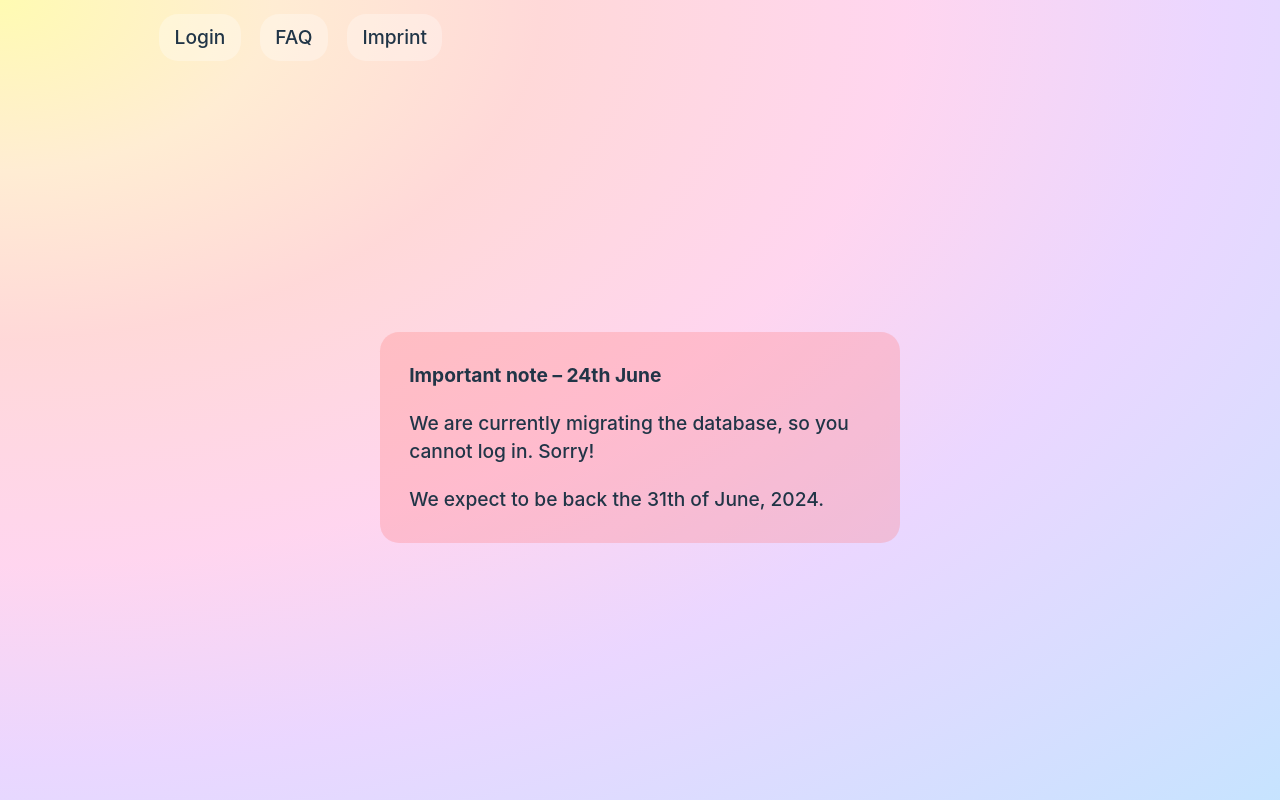
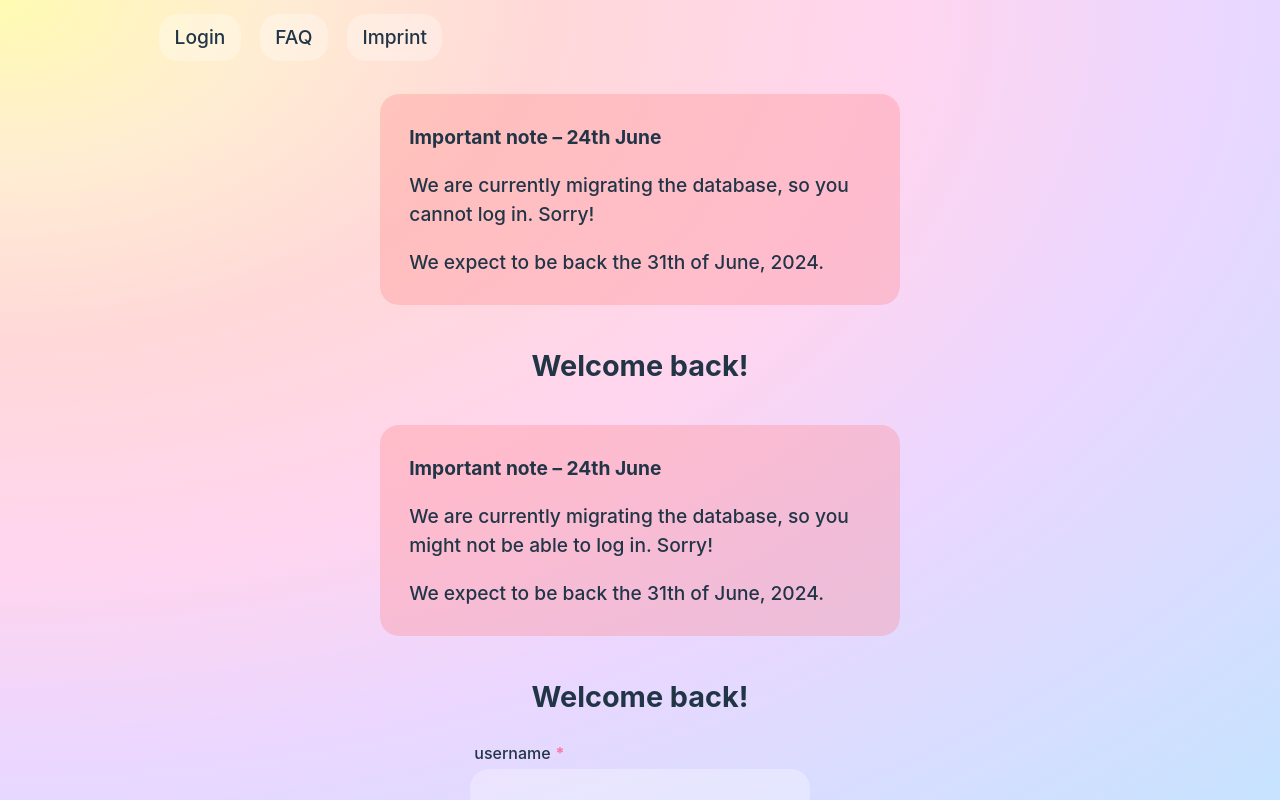
Before and after one commit to extra-jalapenos/apprendio-flashcard-app-frontend, a React (Vite) app: page /login in a window 1280 px wide. Built offline with nearby package versions, Linux system fonts and the light colour scheme; no server answers.

Commit message:
edit warning banner note

```diff
--- a/src/components/login/Login.jsx
+++ b/src/components/login/Login.jsx
@@ -67,13 +67,13 @@ export default function Login () {
         <p>We are currently migrating the database, so you cannot log in. Sorry!</p>
         <p>We expect to be back the 31th of June, 2024.</p>
       </div>
-      {/* <h2>Welcome back!</h2>
+      <h2>Welcome back!</h2>
       <div className="banner warning">
         <p><b>Important note – 24th June</b></p>
-        <p>We are currently migrating the database, so you cannot log in. Sorry!</p>
+        <p>We are currently migrating the database, so you might not be able to log in. Sorry!</p>
         <p>We expect to be back the 31th of June, 2024.</p>
       </div>
-      {/* <h2>Welcome back!</h2>
+      <h2>Welcome back!</h2>
       <Form name="login" prefill={loginData} handleInput={handleInput} handleSubmit={handleSubmit} />
       {failMessage && <p className="banner warning center">{failMessage}</p>}
       {failedLogin === false && <div className="banner center">
@@ -89,7 +89,7 @@ export default function Login () {
           <button className="red" onClick={resetPage}>Re-try login</button>
         </div>
         )
-      } */}
+      }
     </div>
   )
 }
```
